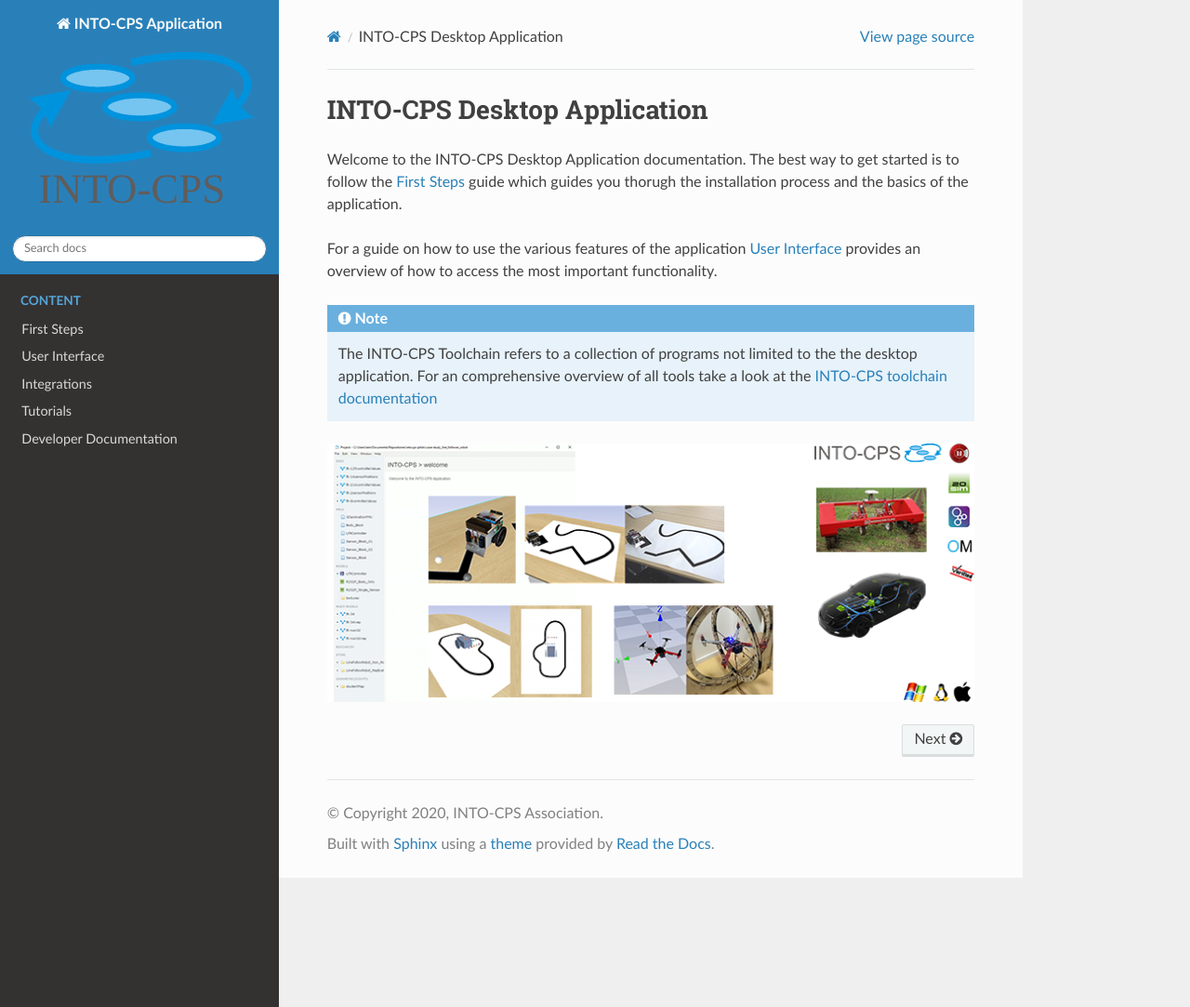
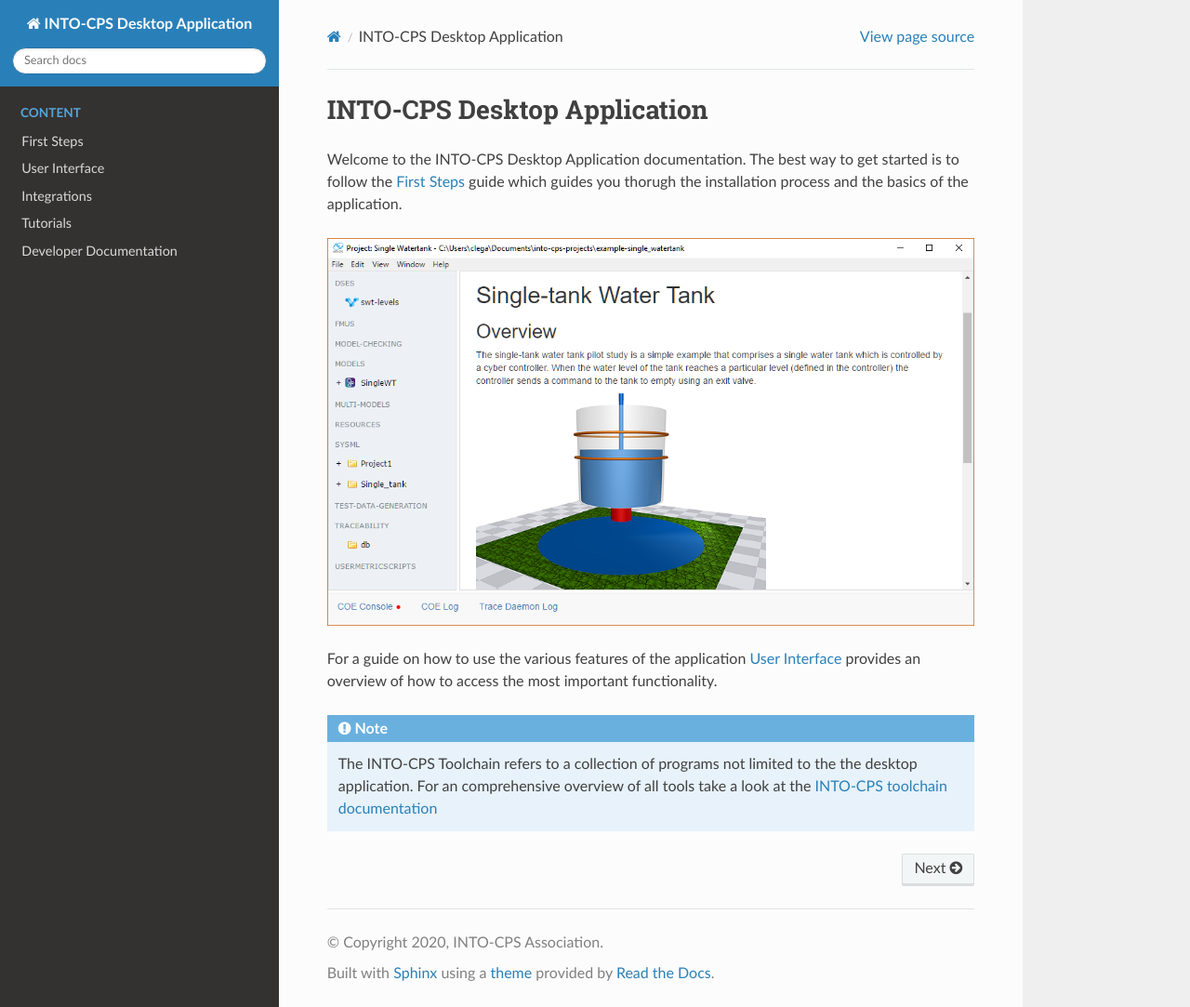
Before and after one commit to INTO-CPS-Association/into-cps-application, a Sphinx documentation site: the page built from docs/index.rst, in a window 1280 px wide and 1083 px high. Shown: the whole window at 93% size. Built offline with Sphinx 7.4.7 and the Read the Docs theme 2.0.0, drawn with Linux system fonts in a browser that asks for light colours.

Commit message:
Remove logo to avoid confusion

```diff
--- a/docs/conf.py
+++ b/docs/conf.py
@@ -17,12 +17,12 @@
 
 # -- Project information -----------------------------------------------------
 
-project = "INTO-CPS Application"
+project = "INTO-CPS Desktop Application"
 copyright = "2020, INTO-CPS Association"
 author = "INTO-CPS Association"
 
 # The full version, including alpha/beta/rc tags
-release = "3.4.9"
+release = "4.0.0"
 
 master_doc = "index"
 
@@ -31,7 +31,11 @@ master_doc = "index"
 # Add any Sphinx extension module names here, as strings. They can be
 # extensions coming with Sphinx (named 'sphinx.ext.*') or your custom
 # ones.
-extensions = ["recommonmark", "sphinx_rtd_theme"]
+extensions = [
+    "recommonmark",
+    "sphinx_rtd_theme",
+    "sphinx.ext.imgconverter",
+]
 
 
 # Add any paths that contain templates here, relative to this directory.
@@ -65,4 +69,4 @@ html_static_path = ["_static"]
 
 # We do not wish to process "GitHub" README.MD in the source tree
 
-html_logo = "images/logo.svg"
+# html_logo = "images/logo.svg"
--- a/docs/index.rst
+++ b/docs/index.rst
@@ -1,16 +1,15 @@
 INTO-CPS Desktop Application
 ============================
-
 Welcome to the INTO-CPS Desktop Application documentation.
 The best way to get started is to follow the :ref:`first_steps` guide which guides you thorugh the installation process and the basics of the application.
+
+.. image:: images/application_preview.png
 
 For a guide on how to use the various features of the application :ref:`user_interface` provides an overview of how to access the most important functionality.
 
 .. note::
     The INTO-CPS Toolchain refers to a collection of programs not limited to the the desktop application.
     For an comprehensive overview of all tools take a look at the `INTO-CPS toolchain documentation <https://into-cps-association.readthedocs.io/en/latest/>`__
-
-.. image:: images/into-cps-preview.png
 
 .. toctree::
     :maxdepth: 2
```
Also changed, not shown: docs/images/application_preview.png (added).
